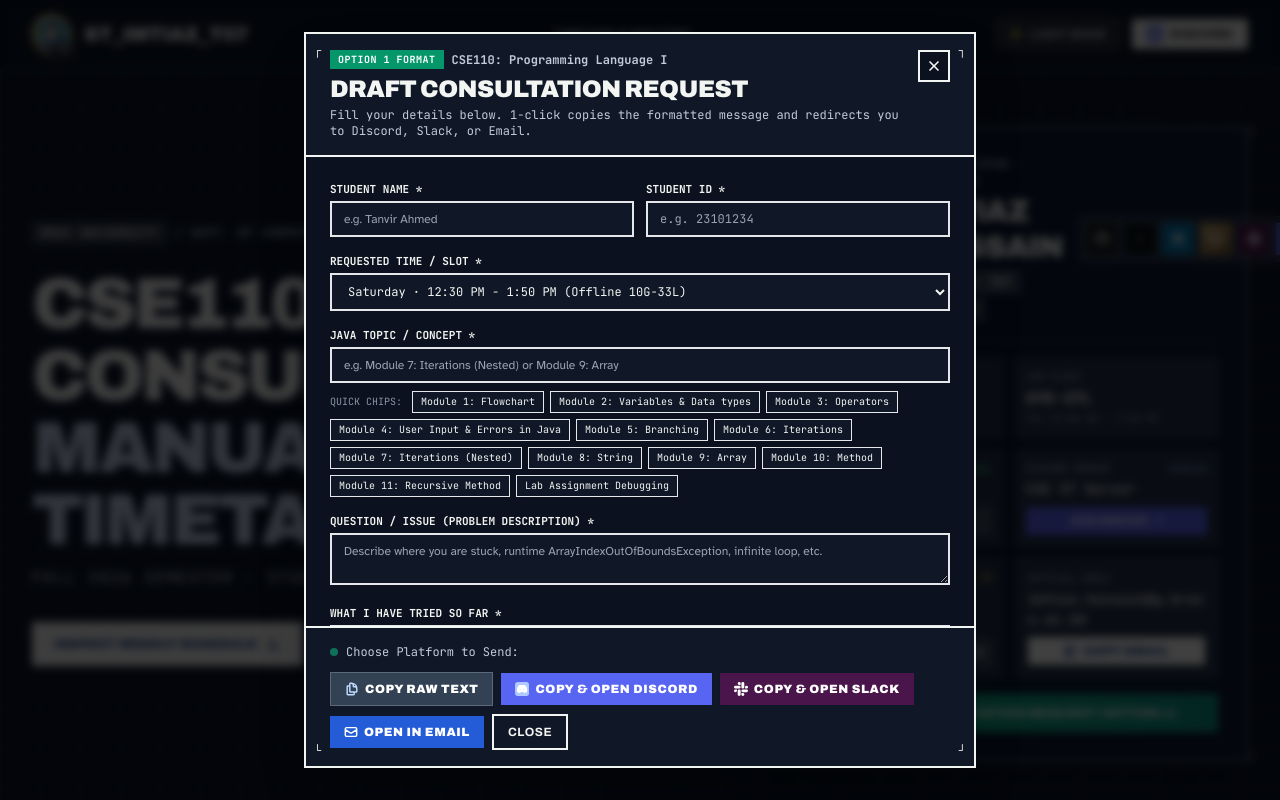
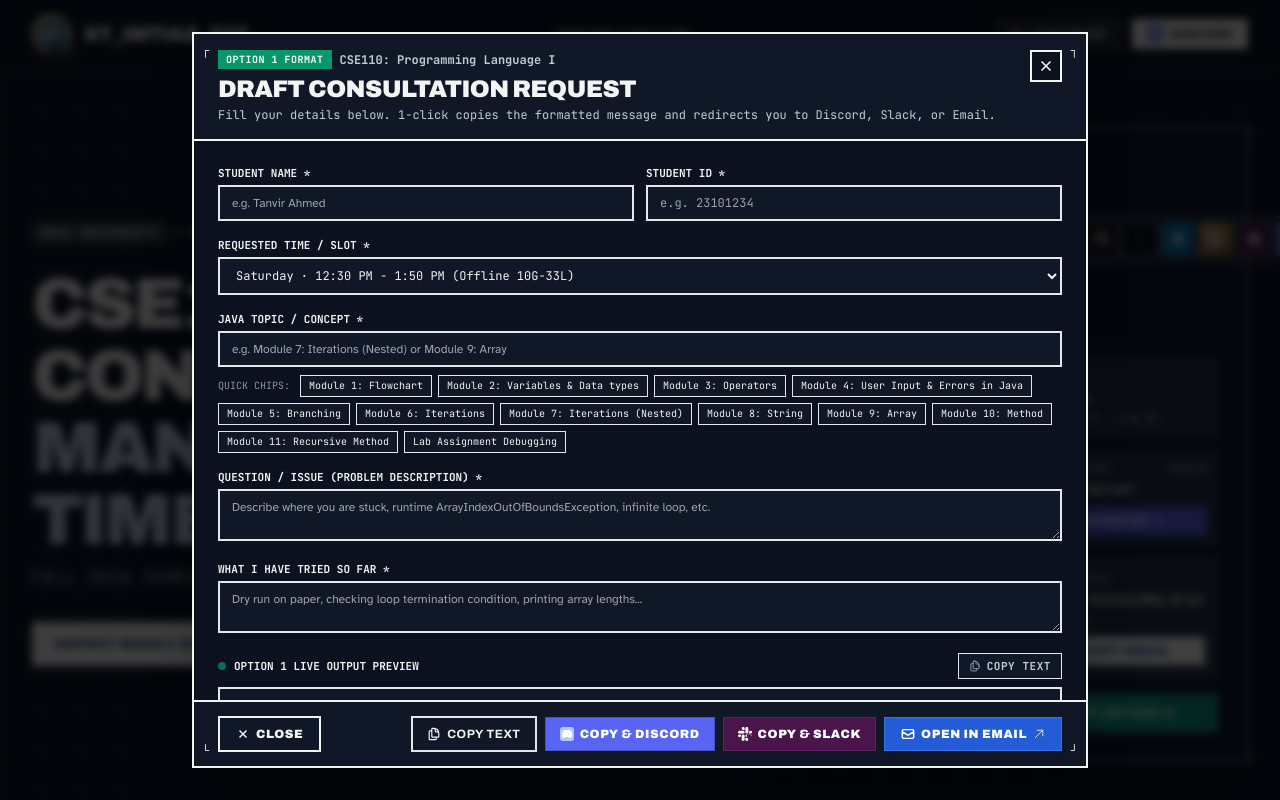
Before and after one commit to ImtiazHossain-Eshan/student-tutor-imtiaz-hossain-t07-bracu, a React (Vite) app: page / in a window 1280 px wide. Both pictures are taken after a click on the button "DRAFT CONSULTATION (OPTION 1)". Shown: the top 800 px of the page. Built offline with nearby package versions, Linux system fonts and the light colour scheme.

Commit message:
style: simplify preview copy button and reorder composer action bar (close left, email right)

```diff
--- a/src/App.tsx
+++ b/src/App.tsx
@@ -1446,7 +1446,7 @@ export default function App() {
               animate={{ opacity: 1, scale: 1, y: 0 }}
               exit={{ opacity: 0, scale: 0.92, y: 15 }}
               transition={{ type: 'spring', damping: 25, stiffness: 350 }}
-              className="relative w-full max-w-2xl bg-[var(--paper)] text-[var(--ink)] border-2 border-[var(--ink)] rounded-xs shadow-2xl overflow-hidden z-10 max-h-[92vh] flex flex-col my-auto"
+              className="relative w-full max-w-4xl bg-[var(--paper)] text-[var(--ink)] border-2 border-[var(--ink)] rounded-xs shadow-2xl overflow-hidden z-10 max-h-[92vh] flex flex-col my-auto"
             >
               {/* Corner Registration Ticks */}
               <span className="absolute top-2 left-2 text-[var(--ink)]/40 font-mono text-xs">┌</span>
@@ -1606,20 +1606,20 @@ export default function App() {
                     <button
                       type="button"
                       onClick={handleCopyOption1Text}
-                      className="inline-flex items-center gap-1.5 px-3.5 py-1.5 rounded-xs font-display font-black text-xs uppercase tracking-wider bg-[#1d49a7] hover:bg-[#163a86] dark:bg-blue-600 dark:hover:bg-blue-500 text-white border-2 border-[#163a86] dark:border-blue-300 shadow-md active:scale-95 transition-all cursor-pointer"
-                      title="Copy raw formatted template to clipboard"
+                      className="inline-flex items-center gap-1.5 px-2.5 py-1 rounded-xs font-mono text-[11px] font-bold uppercase tracking-wider text-[var(--ink-2)] hover:text-[var(--ink)] bg-[var(--paper-2)] hover:bg-[var(--ink)]/5 border border-[var(--ink)]/30 hover:border-[var(--ink)] transition-colors cursor-pointer"
+                      title="Copy raw formatted text"
                     >
                       {copiedRawText ? (
                         <>
-                          <span className="w-2 h-2 rounded-full bg-emerald-400 animate-ping" />
-                          <span className="text-emerald-200">COPIED TO CLIPBOARD!</span>
+                          <span className="w-1.5 h-1.5 rounded-full bg-emerald-500 animate-pulse" />
+                          <span className="text-emerald-600 dark:text-emerald-400 font-bold">COPIED!</span>
                         </>
                       ) : (
                         <>
-                          <svg className="w-3.5 h-3.5 text-blue-200" fill="none" viewBox="0 0 24 24" stroke="currentColor" strokeWidth={2.5}>
+                          <svg className="w-3 h-3 text-[var(--ink-3)]" fill="none" viewBox="0 0 24 24" stroke="currentColor" strokeWidth={2}>
                             <path strokeLinecap="round" strokeLinejoin="round" d="M15.75 17.25v3.375c0 .621-.504 1.125-1.125 1.125h-9.75a1.125 1.125 0 01-1.125-1.125V7.875c0-.621.504-1.125 1.125-1.125H6.75a9.06 9.06 0 011.5.124m7.5 10.376h3.375c.621 0 1.125-.504 1.125-1.125V11.25c0-4.46-3.243-8.161-7.5-8.876a9.06 9.06 0 00-1.5-.124H9.375c-.621 0-1.125.504-1.125 1.125v3.5m7.5 10.375H9.375a1.125 1.125 0 01-1.125-1.125v-9.25m12 6.625v-1.875a3.375 3.375 0 00-3.375-3.375h-1.5a1.125 1.125 0 01-1.125-1.125v-1.5a3.375 3.375 0 00-3.375-3.375H9.75" />
                           </svg>
-                          <span>COPY RAW TEXT</span>
+                          <span>Copy text</span>
                         </>
                       )}
                     </button>
@@ -1631,66 +1631,70 @@ export default function App() {
               </div>
 
               {/* Action Buttons Row */}
-              <div className="p-4 sm:px-6 border-t-2 border-[var(--ink)] bg-[var(--paper-2)] flex flex-wrap items-center justify-between gap-3 shrink-0">
-                <div className="flex items-center gap-2 text-xs font-mono text-[var(--ink-2)]">
-                  <span className="w-2 h-2 rounded-full bg-emerald-500 animate-pulse" />
-                  <span>Choose Platform to Send:</span>
-                </div>
-
-                <div className="flex flex-wrap items-center gap-2">
-                  {/* Copy Raw Text (Bottom Action Bar) */}
+              <div className="p-3.5 sm:px-6 border-t-2 border-[var(--ink)] bg-[var(--paper-2)] flex items-center justify-between gap-2 sm:gap-3 shrink-0">
+                {/* Most Left: Close Button */}
+                <button
+                  type="button"
+                  onClick={() => setIsComposerOpen(false)}
+                  className="px-4 py-2 bg-[var(--paper-2)] hover:bg-[var(--ink)] text-[var(--ink)] hover:text-[var(--paper)] border-2 border-[var(--ink)] text-xs font-display font-black uppercase tracking-wider rounded-xs transition-all inline-flex items-center gap-1.5 shadow-xs active:scale-95 cursor-pointer"
+                >
+                  <svg className="w-3.5 h-3.5" viewBox="0 0 24 24" fill="none" stroke="currentColor" strokeWidth={2.5}>
+                    <line x1="18" y1="6" x2="6" y2="18" />
+                    <line x1="6" y1="6" x2="18" y2="18" />
+                  </svg>
+                  <span>Close</span>
+                </button>
+
+                {/* Right Cluster: Copy Text, Discord, Slack, and Email on Most Right */}
+                <div className="flex flex-wrap sm:flex-nowrap items-center justify-end gap-2">
+                  {/* Copy Raw Text */}
                   <button
                     type="button"
                     onClick={handleCopyOption1Text}
-                    className="px-3.5 py-2 bg-[#163a86] hover:bg-[#122e6b] dark:bg-slate-700 dark:hover:bg-slate-600 text-white text-xs font-display font-black uppercase tracking-wider rounded-xs transition-all inline-flex items-center gap-1.5 shadow-sm active:scale-95 cursor-pointer border border-white/20"
+                    className="px-3.5 py-2 bg-[var(--paper-2)] hover:bg-[var(--ink)] text-[var(--ink)] hover:text-[var(--paper)] border-2 border-[var(--ink)]/60 hover:border-[var(--ink)] text-xs font-display font-bold uppercase tracking-wider rounded-xs transition-all inline-flex items-center gap-1.5 active:scale-95 cursor-pointer"
+                    title="Copy formatted consultation request text"
                   >
-                    <svg className="w-3.5 h-3.5 text-blue-200" fill="none" viewBox="0 0 24 24" stroke="currentColor" strokeWidth={2.5}>
+                    <svg className="w-3.5 h-3.5" fill="none" viewBox="0 0 24 24" stroke="currentColor" strokeWidth={2}>
                       <path strokeLinecap="round" strokeLinejoin="round" d="M15.75 17.25v3.375c0 .621-.504 1.125-1.125 1.125h-9.75a1.125 1.125 0 01-1.125-1.125V7.875c0-.621.504-1.125 1.125-1.125H6.75a9.06 9.06 0 011.5.124m7.5 10.376h3.375c.621 0 1.125-.504 1.125-1.125V11.25c0-4.46-3.243-8.161-7.5-8.876a9.06 9.06 0 00-1.5-.124H9.375c-.621 0-1.125.504-1.125 1.125v3.5m7.5 10.375H9.375a1.125 1.125 0 01-1.125-1.125v-9.25m12 6.625v-1.875a3.375 3.375 0 00-3.375-3.375h-1.5a1.125 1.125 0 01-1.125-1.125v-1.5a3.375 3.375 0 00-3.375-3.375H9.75" />
                     </svg>
-                    <span>{copiedRawText ? 'Copied Raw Text!' : 'Copy Raw Text'}</span>
+                    <span>{copiedRawText ? 'Copied!' : 'Copy Text'}</span>
                   </button>
 
                   {/* Send via Discord */}
                   <button
                     type="button"
                     onClick={handleSendDiscord}
-                    className="px-3.5 py-2 bg-[#5865F2] hover:bg-[#4752c4] text-white text-xs font-display font-black uppercase tracking-wider rounded-xs transition-all inline-flex items-center gap-1.5 shadow-sm active:scale-95 cursor-pointer"
+                    className="px-3.5 py-2 bg-[#5865F2] hover:bg-[#4752c4] text-white text-xs font-display font-black uppercase tracking-wider rounded-xs transition-all inline-flex items-center gap-1.5 shadow-sm active:scale-95 cursor-pointer border border-[#4752c4]"
                   >
                     <img src={DISCORD_LOGO} alt="Discord" className="w-3.5 h-3.5 object-contain brightness-200" />
-                    <span>Copy &amp; Open Discord</span>
+                    <span>Copy &amp; Discord</span>
                   </button>
 
                   {/* Send via Slack */}
                   <button
                     type="button"
                     onClick={handleSendSlack}
-                    className="px-3.5 py-2 bg-[#4A154B] hover:bg-[#611f69] text-white text-xs font-display font-black uppercase tracking-wider rounded-xs transition-all inline-flex items-center gap-1.5 shadow-sm active:scale-95 cursor-pointer"
+                    className="px-3.5 py-2 bg-[#4A154B] hover:bg-[#611f69] text-white text-xs font-display font-black uppercase tracking-wider rounded-xs transition-all inline-flex items-center gap-1.5 shadow-sm active:scale-95 cursor-pointer border border-[#611f69]"
                   >
                     <svg className="w-3.5 h-3.5" viewBox="0 0 24 24" fill="currentColor">
-                      <path d="M5.042 15.165a2.528 2.528 0 0 1-2.52 2.523A2.528 2.528 0 0 1 0 15.165a2.527 2.527 0 0 1 2.522-2.52h2.52v2.52zM6.313 15.165a2.527 2.527 0 0 1 2.521-2.52 2.527 2.527 0 0 1 2.521 2.52v6.313A2.528 2.528 0 0 1 8.834 24a2.528 2.528 0 0 1-2.521-2.522v-6.313zM8.834 5.042a2.528 2.528 0 0 1-2.521-2.52A2.528 2.528 0 0 1 8.834 0a2.528 2.528 0 0 1 2.521 2.522v2.52H8.834zM8.834 6.313a2.528 2.528 0 0 1 2.521 2.521 2.528 2.528 0 0 1-2.521 2.521H2.522A2.528 2.528 0 0 1 0 8.834a2.528 2.528 0 0 1 2.522-2.521h6.312zM18.956 8.834a2.528 2.528 0 0 1 2.522-2.521A2.528 2.528 0 0 1 24 8.834a2.528 2.528 0 0 1-2.522 2.521h-2.522V8.834zM17.688 8.834a2.528 2.528 0 0 1-2.523 2.521 2.527 2.527 0 0 1-2.52-2.521V2.522A2.527 2.527 0 0 1 15.165 0a2.528 2.528 0 0 1 2.523 2.522v6.312zM15.165 18.956a2.528 2.528 0 0 1 2.523 2.522A2.528 2.528 0 0 1 15.165 24a2.527 2.527 0 0 1-2.52-2.522v-2.522h2.52zM15.165 17.688a2.527 2.527 0 0 1-2.52-2.523 2.526 2.526 0 0 1 2.52-2.52h6.313A2.527 2.527 0 0 1 24 15.165a2.528 2.528 0 0 1-2.522 2.523h-6.313z"/>
+                      <path d="M5.042 15.165a2.528 2.528 0 0 1-2.52 2.523A2.528 2.528 0 0 1 0 15.165a2.527 2.527 0 0 1 2.522-2.52h2.52v2.52zM6.313 15.165a2.527 2.527 0 0 1 2.521-2.52 2.527 2.527 0 0 1 2.521 2.52v6.313A2.528 2.528 0 0 1 8.834 24a2.528 2.528 0 0 1-2.521-2.522v-6.313zM8.834 5.042a2.528 2.528 0 0 1-2.521-2.52A2.528 2.528 0 0 1 8.834 0a2.528 2.528 0 0 1 2.521 2.522v2.52H8.834zM8.834 6.313a2.528 2.528 0 0 1 2.521 2.521 2.528 2.528 0 0 1-2.521 2.521H2.522A2.528 2.528 0 0 1 0 8.834a2.528 2.528 0 0 1 2.522-2.521h6.312zM18.956 8.834a2.528 2.528 0 0 1 2.522-2.521A2.528 2.528 0 0 1 24 8.834a2.528 2.528 0 0 1-2.522 2.521h-2.522V8.834zM17.688 8.834a2.528 2.528 0 0 1-2.523 2.521 2.527 2.527 0 0 1-2.52-2.521V2.522A2.527 2.527 0 0 1 15.165 0a2.528 2.528 0 0 1 2.523 2.522v6.312zM15.165 18.956a2.528 2.528 0 0 1 2.523 2.522A2.528 2.528 0 0 1 15.165 24a2.527 2.527 0 0 1-2.52-2.522v-2.522h2.52zM15.165 17.688a2.527 2.527 0 0 1-2.52-2.523 2.526 2.526 0 0 1 2.52-2.52h6.313A2.527 2.527 0 0 1 24 15.165a2.528 2.528 0 0 1-2.52-2.523h-6.313z"/>
                     </svg>
-                    <span>Copy &amp; Open Slack</span>
+                    <span>Copy &amp; Slack</span>
                   </button>
 
-                  {/* Send via Email */}
+                  {/* Send via Email - Most Right Side */}
                   <button
                     type="button"
                     onClick={handleSendEmail}
-                    className="px-3.5 py-2 bg-[var(--blue)] hover:bg-[var(--blue-deep)] text-white text-xs font-display font-black uppercase tracking-wider rounded-xs transition-all inline-flex items-center gap-1.5 shadow-sm active:scale-95 cursor-pointer"
+                    className="px-4 py-2 bg-[var(--blue)] hover:bg-[var(--blue-deep)] text-white text-xs font-display font-black uppercase tracking-wider rounded-xs transition-all inline-flex items-center gap-1.5 shadow-md active:scale-95 cursor-pointer border border-blue-400/30"
                   >
                     <svg className="w-3.5 h-3.5" fill="none" viewBox="0 0 24 24" stroke="currentColor" strokeWidth={2.5}>
                       <path strokeLinecap="round" strokeLinejoin="round" d="M21.75 6.75v10.5a2.25 2.25 0 01-2.25 2.25h-15a2.25 2.25 0 01-2.25-2.25V6.75m19.5 0A2.25 2.25 0 0019.5 4.5h-15a2.25 2.25 0 00-2.25 2.25m19.5 0v.243a2.25 2.25 0 01-1.07 1.916l-7.5 4.615a2.25 2.25 0 01-2.36 0L3.32 8.91a2.25 2.25 0 01-1.07-1.916V6.75" />
                     </svg>
                     <span>Open in Email</span>
-                  </button>
-
-                  {/* Close */}
-                  <button
-                    type="button"
-                    onClick={() => setIsComposerOpen(false)}
-                    className="px-3.5 py-2 bg-[var(--paper-2)] border-2 border-[var(--ink)] text-[var(--ink)] hover:bg-[var(--ink)] hover:text-[var(--paper)] text-xs font-display font-bold uppercase tracking-wider rounded-xs transition-colors cursor-pointer"
-                  >
-                    Close
+                    <svg className="w-3 h-3 opacity-80" fill="none" viewBox="0 0 24 24" stroke="currentColor" strokeWidth={2}>
+                      <path strokeLinecap="round" strokeLinejoin="round" d="M4.5 19.5l15-15m0 0H8.25m11.25 0v11.25" />
+                    </svg>
                   </button>
                 </div>
               </div>
```
Also changed, not shown: public/showcase_composer.png, showcase_composer.png.
